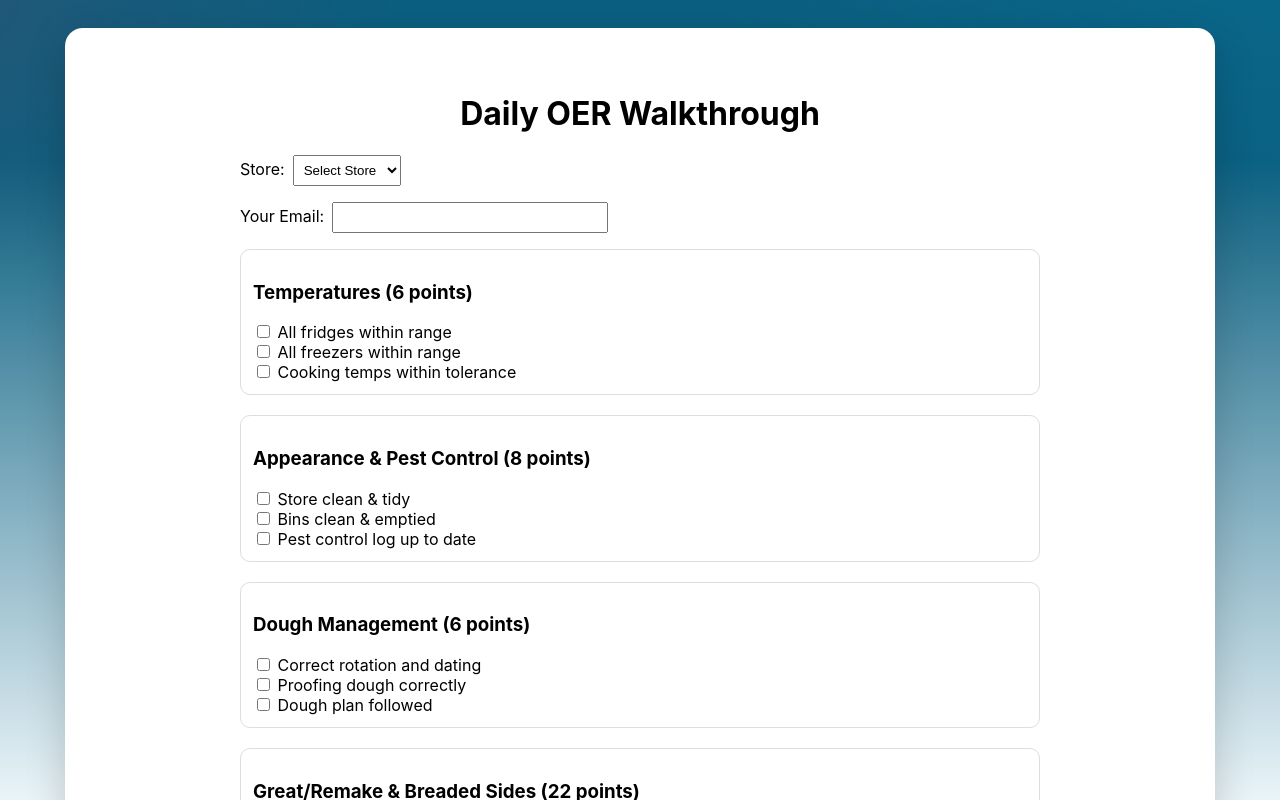
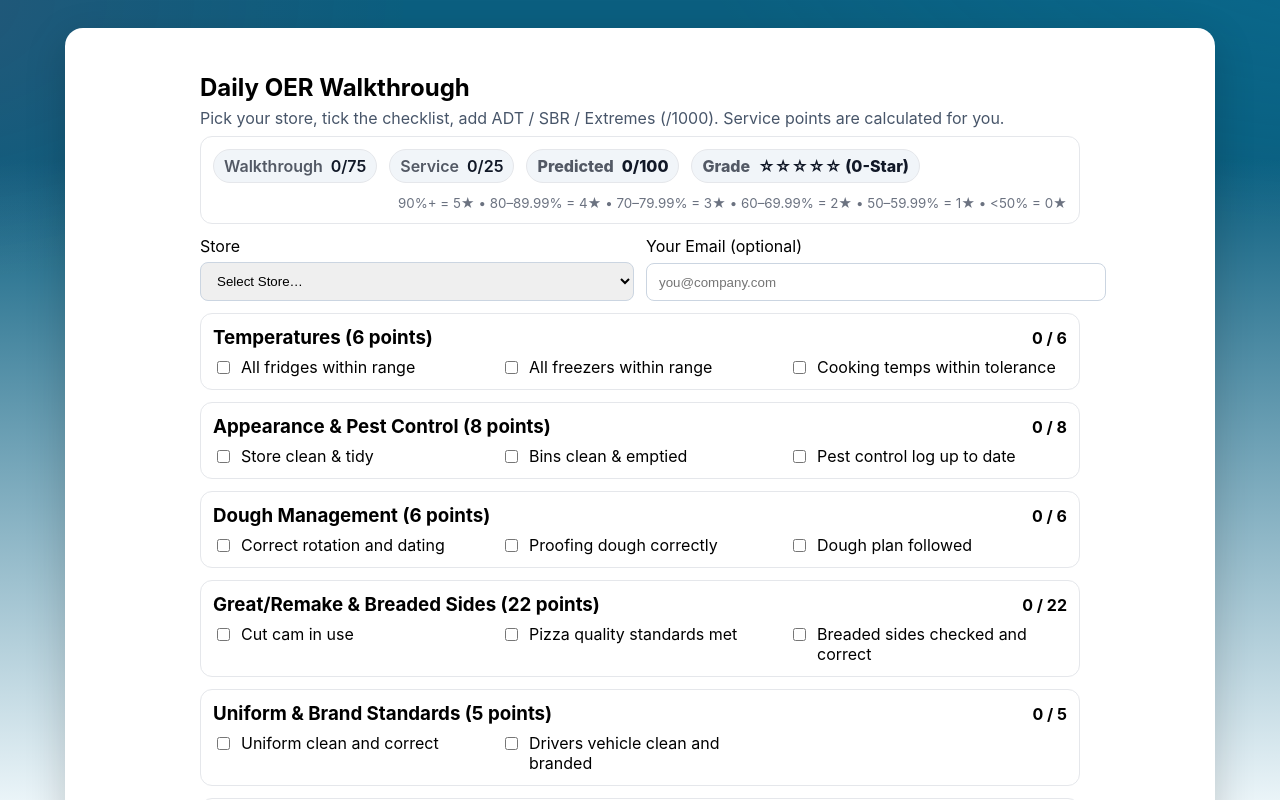
Before and after one commit to dmmh2025/mourne-oids-oer-walkthrough, a Next.js app: page /walkthrough in a window 1280 px wide. Shown: the top 800 px of the page. Built offline with nearby package versions, Linux system fonts and the light colour scheme; no server answers.

Commit message:
Update page.tsx

```diff
--- a/app/walkthrough/page.tsx
+++ b/app/walkthrough/page.tsx
@@ -3,12 +3,12 @@
 import * as React from "react";
 import { createClient } from "@supabase/supabase-js";
 
-// Create Supabase client
+// Supabase client
 const supabaseUrl = process.env.NEXT_PUBLIC_SUPABASE_URL || "";
 const supabaseAnon = process.env.NEXT_PUBLIC_SUPABASE_ANON_KEY || "";
 const supabase = createClient(supabaseUrl, supabaseAnon);
 
-// SECTION DEFINITIONS
+// ===== Walkthrough SECTIONS (example set you’re using now; keep/edit as needed) =====
 const SECTIONS = [
   {
     key: "temps",
@@ -82,63 +82,87 @@ const SECTIONS = [
   },
 ];
 
+// ===== Service scoring (your bands) =====
+// ADT (mins) → 15 max
+function scoreADT(n: number) {
+  if (n > 30) return 0;
+  if (n > 28) return 4;
+  if (n > 27) return 6;
+  if (n > 26) return 8;
+  if (n > 25) return 10;
+  return 15;
+}
+// SBR (%) → 5 max
+function scoreSBR(n: number) {
+  if (n < 50) return 0;
+  if (n < 70) return 3;
+  if (n < 75) return 4;
+  return 5;
+}
+// Extremes (/1000) → 5 max
+function scoreExtremes(n: number) {
+  if (n > 30) return 0;
+  if (n > 25) return 2;
+  if (n > 20) return 3;
+  if (n > 15) return 4;
+  return 5;
+}
+
+// Star grading based on overall % (Predicted /100)
+function starsForPercent(p: number) {
+  if (p >= 90) return 5;
+  if (p >= 80) return 4;
+  if (p >= 70) return 3;
+  if (p >= 60) return 2;
+  if (p >= 50) return 1;
+  return 0;
+}
+
 export default function WalkthroughPage() {
   const [sections, setSections] = React.useState<Record<string, Record<string, boolean>>>({});
   const [store, setStore] = React.useState("");
   const [userEmail, setUserEmail] = React.useState("");
+
   const [adt, setAdt] = React.useState("");
   const [sbr, setSbr] = React.useState("");
   const [extremes, setExtremes] = React.useState("");
+
   const [saving, setSaving] = React.useState(false);
   const [msg, setMsg] = React.useState<string | null>(null);
 
-  // Handle section toggles
+  // Toggle items
   function toggle(sectionKey: string, itemKey: string) {
     setSections((prev) => ({
       ...prev,
-      [sectionKey]: {
-        ...prev[sectionKey],
-        [itemKey]: !prev[sectionKey]?.[itemKey],
-      },
+      [sectionKey]: { ...(prev[sectionKey] || {}), [itemKey]: !prev[sectionKey]?.[itemKey] },
     }));
   }
 
-  // Calculate scores
+  // Walkthrough (/75)
   const walkthroughScore = React.useMemo(() => {
     return SECTIONS.reduce((sum, sec) => {
-      const checkedCount = Object.values(sections[sec.key] || {}).filter(Boolean).length;
-      const ratio = checkedCount / sec.items.length;
+      const checked = Object.values(sections[sec.key] || {}).filter(Boolean).length;
+      const ratio = checked / sec.items.length;
       return sum + Math.round(sec.max * ratio);
     }, 0);
   }, [sections]);
 
-  const adtNum = parseFloat(adt) || 0;
-  const sbrNum = parseFloat(sbr) || 0;
-  const extNum = parseFloat(extremes) || 0;
+  // Service (/25)
+  const adtNum = adt === "" ? NaN : Number(adt);
+  const sbrNum = sbr === "" ? NaN : Number(sbr);
+  const extNum = extremes === "" ? NaN : Number(extremes);
 
-  // SERVICE POINTS
-  const adtPoints =
-    adtNum > 30 ? 0 :
-    adtNum > 28 ? 4 :
-    adtNum > 27 ? 6 :
-    adtNum > 26 ? 8 :
-    adtNum > 25 ? 10 : 15;
+  const adtPts = Number.isNaN(adtNum) ? 0 : scoreADT(adtNum);
+  const sbrPts = Number.isNaN(sbrNum) ? 0 : scoreSBR(sbrNum);
+  const extPts = Number.isNaN(extNum) ? 0 : scoreExtremes(extNum);
 
-  const sbrPoints =
-    sbrNum < 50 ? 0 :
-    sbrNum < 70 ? 3 :
-    sbrNum < 75 ? 4 : 5;
+  const serviceTotal = adtPts + sbrPts + extPts;
 
-  const extremePoints =
-    extNum > 30 ? 0 :
-    extNum > 25 ? 2 :
-    extNum > 20 ? 3 :
-    extNum > 15 ? 4 : 5;
+  // Predicted (/100) + stars
+  const predicted = walkthroughScore + serviceTotal;
+  const starCount = starsForPercent(predicted);
 
-  const serviceTotal = adtPoints + sbrPoints + extremePoints;
-  const predicted = walkthroughScore + serviceTotal;
-
-  // ✅ SUBMIT + REDIRECT TO SUCCESS
+  // Submit → save + redirect to /success
   async function submit(e: React.FormEvent) {
     e.preventDefault();
     setMsg(null);
@@ -169,19 +193,17 @@ export default function WalkthroughPage() {
         {
           sections: payloadSections,
           section_total: walkthroughScore,
-          adt: adtNum,
-          extreme_lates: extNum,
-          sbr: sbrNum,
+          adt: Number.isNaN(adtNum) ? null : adtNum,
+          extreme_lates: Number.isNaN(extNum) ? null : extNum,
+          sbr: Number.isNaN(sbrNum) ? null : sbrNum,
           service_total: serviceTotal,
           predicted,
           store,
           user_email: userEmail || null,
         },
       ]);
-
       if (error) throw error;
 
-      // ✅ Redirect to success page
       setMsg("✅ Walkthrough saved! Redirecting…");
       const params = new URLSearchParams({
         store,
@@ -189,10 +211,7 @@ export default function WalkthroughPage() {
         walkthrough: String(walkthroughScore),
         service: String(serviceTotal),
       }).toString();
-
-      setTimeout(() => {
-        window.location.href = `/success?${params}`;
-      }, 1000);
+      setTimeout(() => (window.location.href = `/success?${params}`), 900);
     } catch (err: any) {
       setMsg(`❌ ${err.message || "Failed to save"}`);
     } finally {
@@ -200,68 +219,127 @@ export default function WalkthroughPage() {
     }
   }
 
-  // RENDER
   return (
-    <main style={{ maxWidth: 800, margin: "0 auto", padding: 20 }}>
-      <h1 style={{ textAlign: "center" }}>Daily OER Walkthrough</h1>
+    <main style={{ maxWidth: 880, margin: "0 auto", padding: 20 }}>
+      {/* Banner (optional – add if you want it on this page too)
+      <div style={{ marginBottom: 12 }}>
+        <img src="/mourneoids_forms_header_1600x400.png" alt="Mourne-oids OER" style={{ width: "100%", height: "auto", borderRadius: 12 }} />
+      </div> */}
+
+      <header style={{ marginBottom: 8 }}>
+        <h1 style={{ margin: 0, fontSize: 24 }}>Daily OER Walkthrough</h1>
+        <p style={{ margin: "6px 0 0 0", color: "#475569" }}>
+          Pick your store, tick the checklist, add ADT / SBR / Extremes (/1000). Service points are calculated for you.
+        </p>
+      </header>
+
+      {/* Score bar */}
+      <div
+        style={{
+          display: "flex",
+          gap: 12,
+          alignItems: "center",
+          padding: 12,
+          border: "1px solid #e5e7eb",
+          borderRadius: 12,
+          background: "#fff",
+          marginBottom: 12,
+          flexWrap: "wrap",
+        }}
+      >
+        <Badge label="Walkthrough" value={`${walkthroughScore}/75`} />
+        <Badge label="Service" value={`${serviceTotal}/25`} />
+        <Badge label="Predicted" value={`${predicted}/100`} strong />
+        <Badge
+          label="Grade"
+          value={`${"★".repeat(starCount)}${"☆".repeat(5 - starCount)} (${starCount}-Star)`}
+          strong
+        />
+
+        <div style={{ marginLeft: "auto", display: "flex", gap: 8 }}>
+          {/* New star legend (replaces Green/Amber/Red) */}
+          <small style={{ color: "#6b7280" }}>
+            90%+ = 5★ • 80–89.99% = 4★ • 70–79.99% = 3★ • 60–69.99% = 2★ • 50–59.99% = 1★ • &lt;50% = 0★
+          </small>
+        </div>
+      </div>
+
+      {/* Form */}
       <form onSubmit={submit}>
-        <div style={{ marginBottom: 16 }}>
-          <label>
-            Store:
-            <select value={store} onChange={(e) => setStore(e.target.value)} style={{ marginLeft: 8, padding: 6 }}>
-              <option value="">Select Store</option>
+        {/* Store + email */}
+        <div style={{ display: "grid", gridTemplateColumns: "1fr 1fr", gap: 12, marginBottom: 12 }}>
+          <label style={{ display: "grid", gap: 6 }}>
+            Store
+            <select value={store} onChange={(e) => setStore(e.target.value)} required style={input()}>
+              <option value="">Select Store…</option>
               <option value="Downpatrick">Downpatrick</option>
               <option value="Kilkeel">Kilkeel</option>
               <option value="Newcastle">Newcastle</option>
             </select>
           </label>
+          <label style={{ display: "grid", gap: 6 }}>
+            Your Email (optional)
+            <input type="email" value={userEmail} onChange={(e) => setUserEmail(e.target.value)} placeholder="you@company.com" style={input()} />
+          </label>
         </div>
 
-        <div style={{ marginBottom: 16 }}>
+        {/* Sections */}
+        {SECTIONS.map((sec) => (
+          <section key={sec.key} style={{ border: "1px solid #e5e7eb", borderRadius: 12, background: "white", padding: 12, marginBottom: 12 }}>
+            <div style={{ display: "flex", alignItems: "center", justifyContent: "space-between", marginBottom: 8 }}>
+              <h3 style={{ margin: 0 }}>{sec.title}</h3>
+              {/* live per-section score */}
+              <span style={{ fontWeight: 700 }}>
+                {Math.round(
+                  ((Object.values(sections[sec.key] || {}).filter(Boolean).length || 0) / sec.items.length) * sec.max
+                )}{" "}
+                / {sec.max}
+              </span>
+            </div>
+            <div style={{ display: "grid", gridTemplateColumns: "repeat(auto-fill, minmax(260px, 1fr))", gap: 10 }}>
+              {sec.items.map((i) => (
+                <label key={i.key} style={{ display: "flex", gap: 8, alignItems: "flex-start" }}>
+                  <input
+                    type="checkbox"
+                    checked={!!sections[sec.key]?.[i.key]}
+                    onChange={() => toggle(sec.key, i.key)}
+                    style={{ marginTop: 4 }}
+                  />
+                  <span>{i.label}</span>
+                </label>
+              ))}
+            </div>
+          </section>
+        ))}
+
+        {/* Service metrics */}
+        <h3>Service Metrics</h3>
+        <div style={{ display: "flex", flexWrap: "wrap", gap: 10 }}>
           <label>
-            Your Email:
+            ADT (mins):{" "}
+            <input type="number" value={adt} onChange={(e) => setAdt(e.target.value)} style={{ width: 90, padding: 6, marginLeft: 6 }} />
+          </label>
+          <label>
+            SBR (%):{" "}
+            <input type="number" value={sbr} onChange={(e) => setSbr(e.target.value)} style={{ width: 90, padding: 6, marginLeft: 6 }} />
+          </label>
+          <label>
+            Extremes (/1000):{" "}
             <input
-              type="email"
-              value={userEmail}
-              onChange={(e) => setUserEmail(e.target.value)}
-              style={{ marginLeft: 8, padding: 6, width: 260 }}
+              type="number"
+              value={extremes}
+              onChange={(e) => setExtremes(e.target.value)}
+              style={{ width: 110, padding: 6, marginLeft: 6 }}
             />
           </label>
         </div>
 
-        {SECTIONS.map((sec) => (
-          <div key={sec.key} style={{ marginBottom: 20, border: "1px solid #ddd", borderRadius: 10, padding: 12 }}>
-            <h3>{sec.title}</h3>
-            {sec.items.map((i) => (
-              <label key={i.key} style={{ display: "block" }}>
-                <input
-                  type="checkbox"
-                  checked={!!sections[sec.key]?.[i.key]}
-                  onChange={() => toggle(sec.key, i.key)}
-                />{" "}
-                {i.label}
-              </label>
-            ))}
-          </div>
-        ))}
-
-        <h3>Service Metrics</h3>
-        <div style={{ display: "flex", flexWrap: "wrap", gap: 10 }}>
-          <label>
-            ADT (mins): <input type="number" value={adt} onChange={(e) => setAdt(e.target.value)} style={{ width: 80 }} />
-          </label>
-          <label>
-            SBR (%): <input type="number" value={sbr} onChange={(e) => setSbr(e.target.value)} style={{ width: 80 }} />
-          </label>
-          <label>
-            Extremes (/1000): <input type="number" value={extremes} onChange={(e) => setExtremes(e.target.value)} style={{ width: 80 }} />
-          </label>
-        </div>
-
         <div style={{ marginTop: 16 }}>
-          <strong>Walkthrough:</strong> {walkthroughScore}/75 |{" "}
-          <strong>Service:</strong> {serviceTotal}/25 |{" "}
-          <strong>Predicted:</strong> {predicted}/100
+          <strong>Walkthrough:</strong> {walkthroughScore}/75 &nbsp;|&nbsp;
+          <strong>Service:</strong> {serviceTotal}/25 &nbsp;|&nbsp;
+          <strong>Predicted:</strong> {predicted}/100 &nbsp;|&nbsp;
+          <strong>Grade:</strong> {"★".repeat(starCount)}
+          {"☆".repeat(5 - starCount)} ({starCount}-Star)
         </div>
 
         {msg && <p style={{ marginTop: 10 }}>{msg}</p>}
@@ -270,14 +348,14 @@ export default function WalkthroughPage() {
           type="submit"
           disabled={saving}
           style={{
-            marginTop: 20,
+            marginTop: 16,
             background: "#006491",
             color: "white",
-            border: "none",
+            border: "1px solid #004e73",
             padding: "10px 16px",
             borderRadius: 8,
             cursor: "pointer",
-            fontWeight: 600,
+            fontWeight: 700,
           }}
         >
           {saving ? "Saving..." : "Save Walkthrough"}
@@ -286,3 +364,28 @@ export default function WalkthroughPage() {
     </main>
   );
 }
+
+// UI helpers
+function input(): React.CSSProperties {
+  return { width: "100%", padding: "10px 12px", borderRadius: 8, border: "1px solid #cbd5e1", outline: "none" };
+}
+function Badge(props: { label: string; value: string; strong?: boolean }) {
+  return (
+    <span
+      style={{
+        display: "inline-flex",
+        alignItems: "center",
+        gap: 8,
+        padding: "6px 10px",
+        borderRadius: 999,
+        background: "#f1f5f9",
+        border: "1px solid #e5e7eb",
+        color: "#111827",
+        fontWeight: props.strong ? 800 : 600,
+      }}
+    >
+      <span style={{ opacity: 0.7 }}>{props.label}</span>
+      <span>{props.value}</span>
+    </span>
+  );
+}
```
